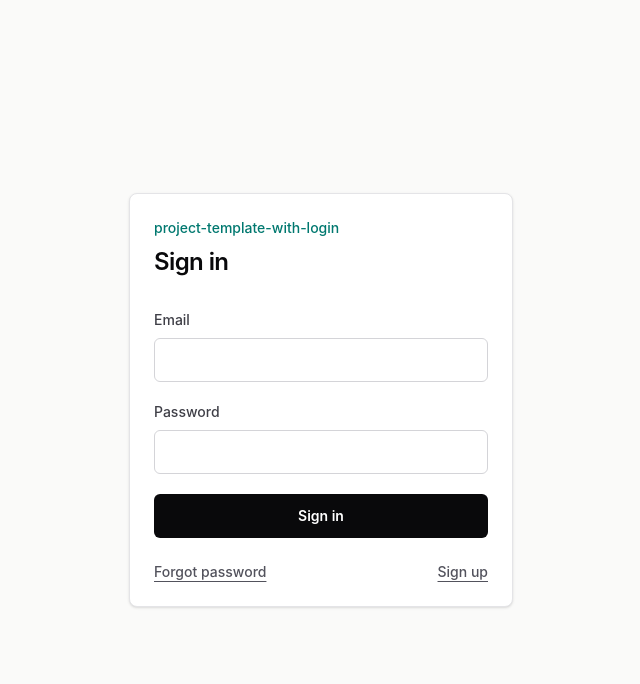
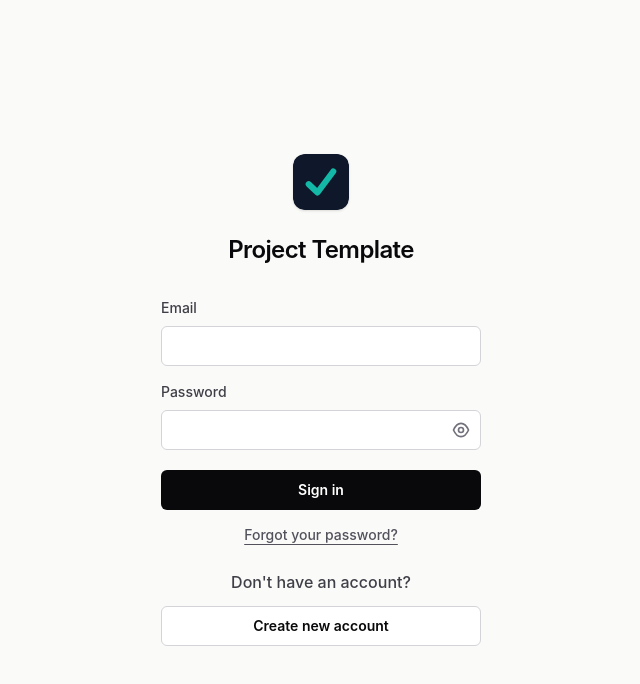
Before and after one commit to Droem19/tip-tracker, a React (Vite) app in the folder ui/: page / in a window 1280 px wide. Shown: the top 684 px of the page, without its empty margins (319-959 px from the left). Built offline with nearby package versions, Linux system fonts and the light colour scheme; no server answers; what hono would draw is missing.

Commit message:
improve login screen ui

```diff
--- a/ui/src/pages/home.tsx
+++ b/ui/src/pages/home.tsx
@@ -14,6 +14,7 @@ export function HomePage() {
     const locationState = location.state as HomeLocationState | null;
     const [email, setEmail] = useState('');
     const [password, setPassword] = useState('');
+    const [showPassword, setShowPassword] = useState(false);
     const [error, setError] = useState<string | null>(null);
     const [message, setMessage] = useState(typeof locationState?.message === 'string' ? locationState.message : null);
     const [isSubmitting, setIsSubmitting] = useState(false);
@@ -45,15 +46,17 @@ export function HomePage() {
 
     return (
         <main className="grid min-h-svh place-items-center bg-stone-50 px-6 py-10 text-zinc-950">
-            <section className="w-full max-w-sm rounded-lg border border-zinc-200 bg-white p-6 shadow-sm">
-                <p className="text-sm font-medium text-teal-700">project-template-with-login</p>
-                <h1 className="mt-2 text-2xl font-semibold tracking-tight">Sign in</h1>
+            <section className="w-full max-w-xs">
+                <div className="flex justify-center">
+                    <img className="h-14 w-14 rounded-xl shadow-sm" alt="Project Template" src="/favicon.svg" />
+                </div>
+                <h1 className="mt-6 text-center text-2xl font-semibold tracking-tight">Project Template</h1>
 
-                <form className="mt-8 space-y-5" onSubmit={handleSubmit}>
+                <form className="mt-8 space-y-4" onSubmit={handleSubmit}>
                     <label className="block text-sm font-medium text-zinc-700">
                         Email
                         <input
-                            className="mt-2 h-11 w-full rounded-md border border-zinc-300 bg-white px-3 text-base outline-none transition focus:border-teal-700 focus:ring-4 focus:ring-teal-700/10"
+                            className="mt-2 h-10 w-full rounded-md border border-zinc-300 bg-white px-3 text-sm outline-none transition focus:border-teal-700 focus:ring-4 focus:ring-teal-700/10"
                             autoComplete="email"
                             name="email"
                             type="email"
@@ -62,42 +65,87 @@ export function HomePage() {
                         />
                     </label>
 
-                    <label className="block text-sm font-medium text-zinc-700">
+                    <div>
+                        <label className="block text-sm font-medium text-zinc-700" htmlFor="password">
                             Password
+                        </label>
+                        <div className="relative mt-2">
                             <input
-                            className="mt-2 h-11 w-full rounded-md border border-zinc-300 bg-white px-3 text-base outline-none transition focus:border-teal-700 focus:ring-4 focus:ring-teal-700/10"
+                                className="h-10 w-full rounded-md border border-zinc-300 bg-white px-3 pr-10 text-sm outline-none transition focus:border-teal-700 focus:ring-4 focus:ring-teal-700/10"
                                 autoComplete="current-password"
+                                id="password"
                                 name="password"
-                            type="password"
+                                type={showPassword ? 'text' : 'password'}
                                 value={password}
                                 onChange={(event) => setPassword(event.target.value)}
                             />
-                    </label>
+                            <button
+                                className="absolute right-1.5 top-1/2 inline-flex h-7 w-7 -translate-y-1/2 items-center justify-center rounded-md text-zinc-500 transition hover:bg-zinc-100 hover:text-zinc-950 focus:outline-none focus:ring-4 focus:ring-teal-700/10"
+                                type="button"
+                                aria-label={showPassword ? 'Hide password' : 'Show password'}
+                                aria-pressed={showPassword}
+                                onClick={() => setShowPassword((current) => !current)}
+                            >
+                                {showPassword ? (
+                                    <svg aria-hidden="true" className="h-5 w-5" viewBox="0 0 24 24" fill="none">
+                                        <path
+                                            d="M3 3l18 18M10.6 10.6A2 2 0 0 0 12 14a2 2 0 0 0 1.4-.6M9.9 4.2A10.2 10.2 0 0 1 12 4c5.5 0 9 5.2 9 8a8.1 8.1 0 0 1-1.8 3.8M6.6 6.7C4.4 8.2 3 10.6 3 12c0 2.8 3.5 8 9 8 1.3 0 2.5-.3 3.5-.8"
+                                            stroke="currentColor"
+                                            strokeLinecap="round"
+                                            strokeLinejoin="round"
+                                            strokeWidth="2"
+                                        />
+                                    </svg>
+                                ) : (
+                                    <svg aria-hidden="true" className="h-5 w-5" viewBox="0 0 24 24" fill="none">
+                                        <path
+                                            d="M3 12s3.5-8 9-8 9 8 9 8-3.5 8-9 8-9-8-9-8Z"
+                                            stroke="currentColor"
+                                            strokeLinecap="round"
+                                            strokeLinejoin="round"
+                                            strokeWidth="2"
+                                        />
+                                        <path
+                                            d="M12 15a3 3 0 1 0 0-6 3 3 0 0 0 0 6Z"
+                                            stroke="currentColor"
+                                            strokeLinecap="round"
+                                            strokeLinejoin="round"
+                                            strokeWidth="2"
+                                        />
+                                    </svg>
+                                )}
+                            </button>
+                        </div>
+                    </div>
 
                     {error ? <p className="text-sm font-medium text-red-700">{error}</p> : null}
                     {message ? <p className="text-sm font-medium text-teal-700">{message}</p> : null}
 
+                    <div className="space-y-3 pt-1 text-center">
                         <button
-                        className="h-11 w-full rounded-md bg-zinc-950 px-4 text-sm font-semibold text-white transition hover:bg-zinc-800 disabled:cursor-not-allowed disabled:opacity-60"
+                            className="h-10 w-full rounded-md bg-zinc-950 px-4 text-sm font-semibold text-white transition hover:bg-zinc-800 disabled:cursor-not-allowed disabled:opacity-60"
                             disabled={isSubmitting}
                             type="submit"
                         >
                             {isSubmitting ? 'Signing in...' : 'Sign in'}
                         </button>
+
+                        <Link
+                            className="inline-flex text-sm font-medium text-zinc-600 underline underline-offset-4 hover:text-zinc-950"
+                            to="/forgot-password"
+                        >
+                            Forgot your password?
+                        </Link>
+                    </div>
                 </form>
 
-                <div className="mt-6 flex items-center justify-between text-sm">
+                <div className="mt-6 space-y-3 text-center">
+                    <p className="text-base font-medium text-zinc-700">Don't have an account?</p>
                     <Link
-                        className="font-medium text-zinc-600 underline underline-offset-4 hover:text-zinc-950"
-                        to="/forgot-password"
-                    >
-                        Forgot password
-                    </Link>
-                    <Link
-                        className="font-medium text-zinc-600 underline underline-offset-4 hover:text-zinc-950"
+                        className="inline-flex h-10 w-full items-center justify-center rounded-md border border-zinc-300 bg-white px-4 text-sm font-semibold text-zinc-950 transition hover:border-zinc-400 hover:bg-zinc-100"
                         to="/signup"
                     >
-                        Sign up
+                        Create new account
                     </Link>
                 </div>
             </section>
```
Lines whose indentation alone changed are shown as unchanged.
